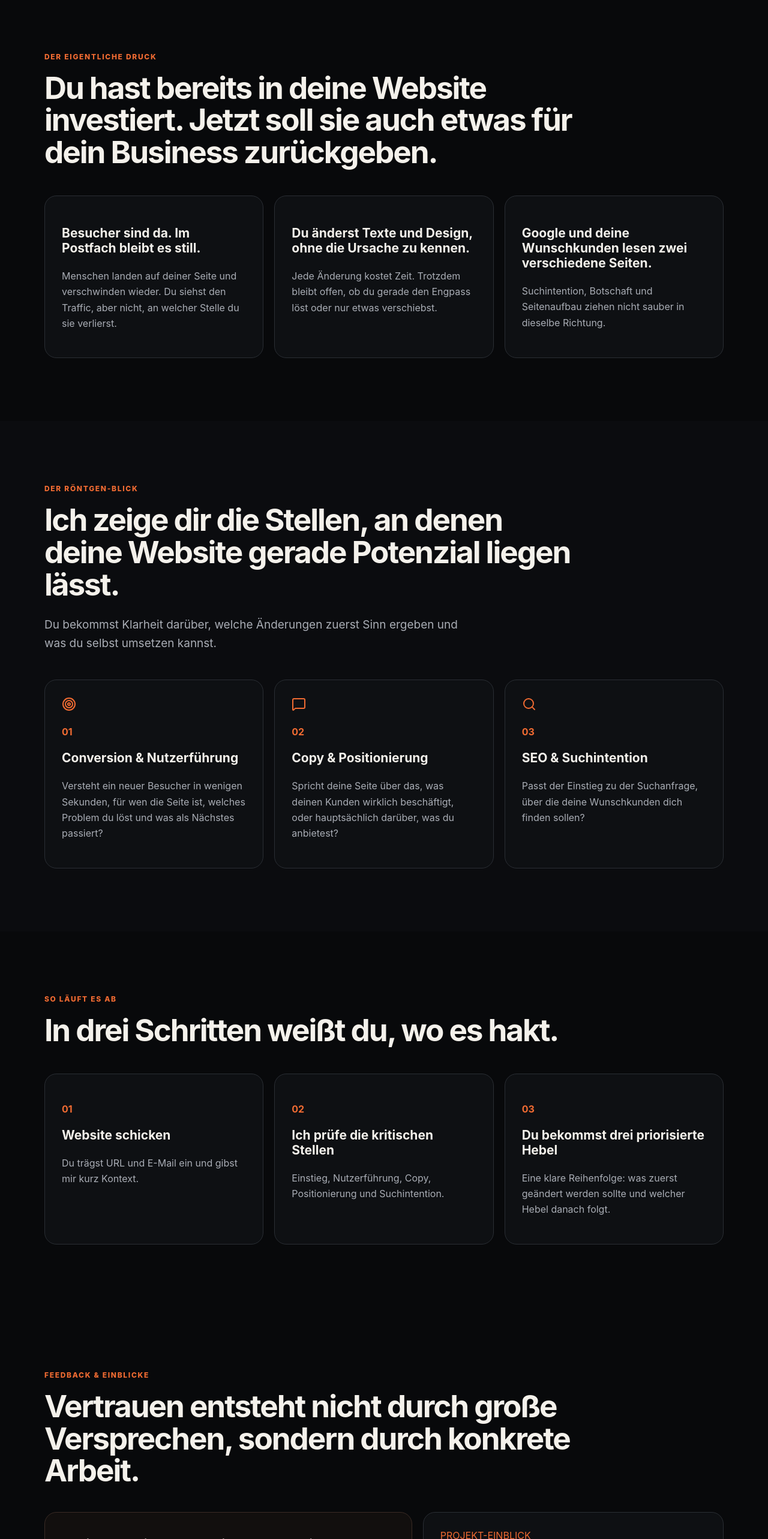
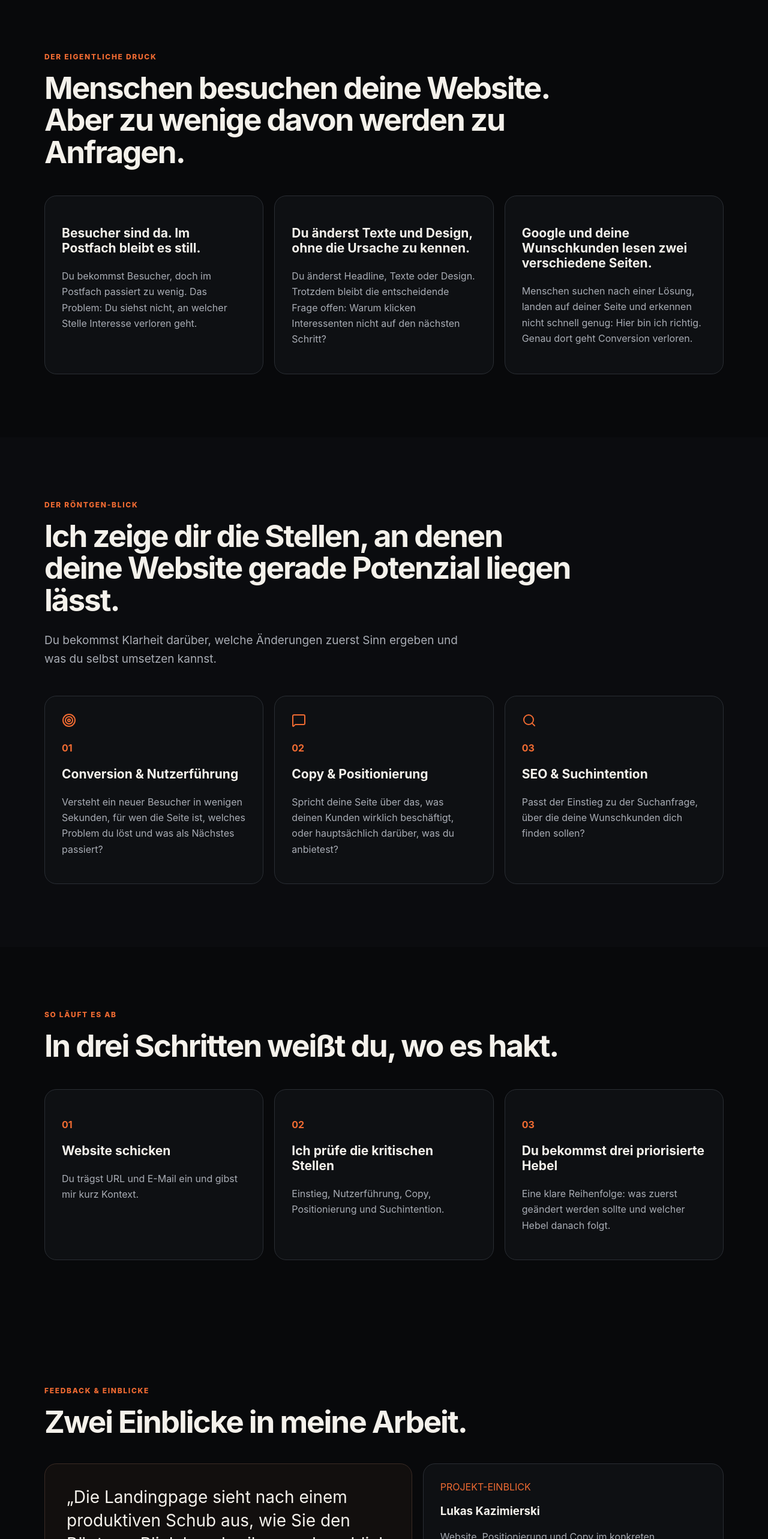
Before and after one commit to thomasech7-dot/webseite-roentgen, a React (Vite) app: page / in a window 1280 px wide. Shown: the part 1260-3826 px from the top of the page at 60% size. Built offline with nearby package versions, Linux system fonts and the light colour scheme.

Commit message:
Sharpen pain section and simplify proof to Claudia and Lukas

```diff
--- a/src/main.tsx
+++ b/src/main.tsx
@@ -16,13 +16,13 @@ return <><header><a className="brand" href="#"><span className="monogram">TO</sp
 <main>
 <section className="hero"><div><p className="eyebrow">WENN BESUCHER KOMMEN, ABER ANFRAGEN AUSBLEIBEN</p><h1>Deine Website kann gut aussehen und trotzdem jeden Tag <mark>Anfragen verlieren.</mark></h1><p className="lead">Ich prüfe, wo Besucher aussteigen, was sie nicht verstehen und warum Google deine Seite womöglich anders einordnet als deine Wunschkunden. Danach weißt du, welche drei Stellen du zuerst ändern solltest.</p><CTA/><p className="micro">Kostenlos. Persönlich geprüft. Drei priorisierte Hebel.</p></div><div className="heroVisual"><div className="portraitFallback">TO</div><div className="diagnosis"><span>RÖNTGEN / STARTSEITE</span><h3>Hier verlieren Websites oft Anfragen.</h3><p>Unklare Botschaft · fehlende Zielgruppenansprache · schwache Nutzerführung · ungenutzte Suchintention</p></div></div></section><section className="truststrip"><div><p className="eyebrow">AUSBILDUNG & COMMUNITY</p><h3>Fundierte Ausbildung. Praxis. Austausch mit Copywritern, die täglich verkaufen müssen.</h3></div><a href="https://www.freedom-writer.de/" target="_blank" rel="noreferrer"><strong>Freedom Writer Academy</strong><span>Ausbildung im Conversion Copywriting</span></a><a href="https://www.the-copy-club.com/" target="_blank" rel="noreferrer"><strong>The Copy Club</strong><span>Aktives Mitglied · Copywriting-Community</span></a></section>
 
-<section className="section"><p className="eyebrow">DER EIGENTLICHE DRUCK</p><h2>Du hast bereits in deine Website investiert. Jetzt soll sie auch etwas für dein Business zurückgeben.</h2><div className="grid3"><article><h3>Besucher sind da. Im Postfach bleibt es still.</h3><p>Menschen landen auf deiner Seite und verschwinden wieder. Du siehst den Traffic, aber nicht, an welcher Stelle du sie verlierst.</p></article><article><h3>Du änderst Texte und Design, ohne die Ursache zu kennen.</h3><p>Jede Änderung kostet Zeit. Trotzdem bleibt offen, ob du gerade den Engpass löst oder nur etwas verschiebst.</p></article><article><h3>Google und deine Wunschkunden lesen zwei verschiedene Seiten.</h3><p>Suchintention, Botschaft und Seitenaufbau ziehen nicht sauber in dieselbe Richtung.</p></article></div></section>
+<section className="section"><p className="eyebrow">DER EIGENTLICHE DRUCK</p><h2>Menschen besuchen deine Website. Aber zu wenige davon werden zu Anfragen.</h2><div className="grid3"><article><h3>Besucher sind da. Im Postfach bleibt es still.</h3><p>Du bekommst Besucher, doch im Postfach passiert zu wenig. Das Problem: Du siehst nicht, an welcher Stelle Interesse verloren geht.</p></article><article><h3>Du änderst Texte und Design, ohne die Ursache zu kennen.</h3><p>Du änderst Headline, Texte oder Design. Trotzdem bleibt die entscheidende Frage offen: Warum klicken Interessenten nicht auf den nächsten Schritt?</p></article><article><h3>Google und deine Wunschkunden lesen zwei verschiedene Seiten.</h3><p>Menschen suchen nach einer Lösung, landen auf deiner Seite und erkennen nicht schnell genug: Hier bin ich richtig. Genau dort geht Conversion verloren.</p></article></div></section>
 
 <section className="section dark"><p className="eyebrow">DER RÖNTGEN-BLICK</p><h2>Ich zeige dir die Stellen, an denen deine Website gerade Potenzial liegen lässt.</h2><p className="intro">Du bekommst Klarheit darüber, welche Änderungen zuerst Sinn ergeben und was du selbst umsetzen kannst.</p><div className="grid3 diagnostic"><article><Target/><b>01</b><h3>Conversion & Nutzerführung</h3><p>Versteht ein neuer Besucher in wenigen Sekunden, für wen die Seite ist, welches Problem du löst und was als Nächstes passiert?</p></article><article><MessageSquare/><b>02</b><h3>Copy & Positionierung</h3><p>Spricht deine Seite über das, was deinen Kunden wirklich beschäftigt, oder hauptsächlich darüber, was du anbietest?</p></article><article><Search/><b>03</b><h3>SEO & Suchintention</h3><p>Passt der Einstieg zu der Suchanfrage, über die deine Wunschkunden dich finden sollen?</p></article></div></section>
 
 <section className="section"><p className="eyebrow">SO LÄUFT ES AB</p><h2>In drei Schritten weißt du, wo es hakt.</h2><div className="steps"><article><b>01</b><h3>Website schicken</h3><p>Du trägst URL und E-Mail ein und gibst mir kurz Kontext.</p></article><article><b>02</b><h3>Ich prüfe die kritischen Stellen</h3><p>Einstieg, Nutzerführung, Copy, Positionierung und Suchintention.</p></article><article><b>03</b><h3>Du bekommst drei priorisierte Hebel</h3><p>Eine klare Reihenfolge: was zuerst geändert werden sollte und welcher Hebel danach folgt.</p></article></div></section>
 
-<section className="section proof"><p className="eyebrow">FEEDBACK & EINBLICKE</p><h2>Vertrauen entsteht nicht durch große Versprechen, sondern durch konkrete Arbeit.</h2><div className="proofgrid"><blockquote>„Die Landingpage sieht nach einem produktiven Schub aus, wie Sie den Röntgen-Blick beschreiben und werblich überzeugend präsentieren.“<footer>Claudia Kirsch · Unternehmensberatung</footer></blockquote><article className="case"><span>PROJEKT-EINBLICK</span><h3>Lukas Kazimierski</h3><p>Ein Beispiel aus meinem Website- und Copywriting-Umfeld. Keine erfundenen Zahlen, sondern ein konkreter Einblick in die Arbeit an Positionierung und Website-Kommunikation.</p><a href="https://www.lukas-kazimierski.de" target="_blank" rel="noreferrer">Website ansehen <ExternalLink size={16}/></a></article></div></section>
+<section className="section proof"><p className="eyebrow">FEEDBACK & EINBLICKE</p><h2>Zwei Einblicke in meine Arbeit.</h2><div className="proofgrid"><blockquote>„Die Landingpage sieht nach einem produktiven Schub aus, wie Sie den Röntgen-Blick beschreiben und werblich überzeugend präsentieren.“<footer>Claudia Kirsch · Unternehmensberatung</footer></blockquote><article className="case lukas"><span>PROJEKT-EINBLICK</span><h3>Lukas Kazimierski</h3><p>Website, Positionierung und Copy im konkreten Projektkontext. Hier kannst du dir die Seite selbst ansehen.</p><a href="https://www.lukas-kazimierski.de" target="_blank" rel="noreferrer">Website ansehen <ExternalLink size={16}/></a></article></div></section>
 
 <section className="section about"><div className="avatar photoFallback">TO</div><div><p className="eyebrow">WER HINTER DEM RÖNTGEN STECKT</p><h2>Thomas Olesch · Conversion Copywriter</h2><p>Ich schaue nicht zuerst auf hübsche Formulierungen. Ich prüfe, warum Menschen auf einer Website nicht verstehen, warum sie bleiben, weiterlesen oder anfragen sollten. Dafür verbinde ich Positionierung, Conversion Copy und Suchintention.</p><a href={INST} target="_blank" rel="noreferrer">Instagram <ExternalLink size={15}/></a></div></section>
 
```
